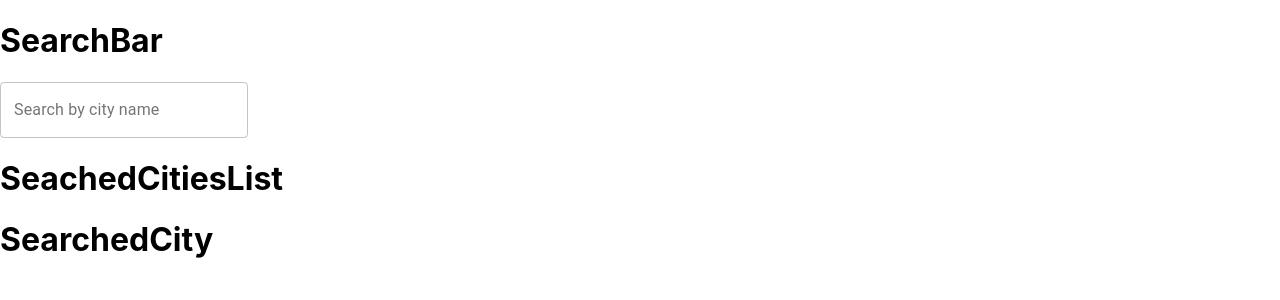
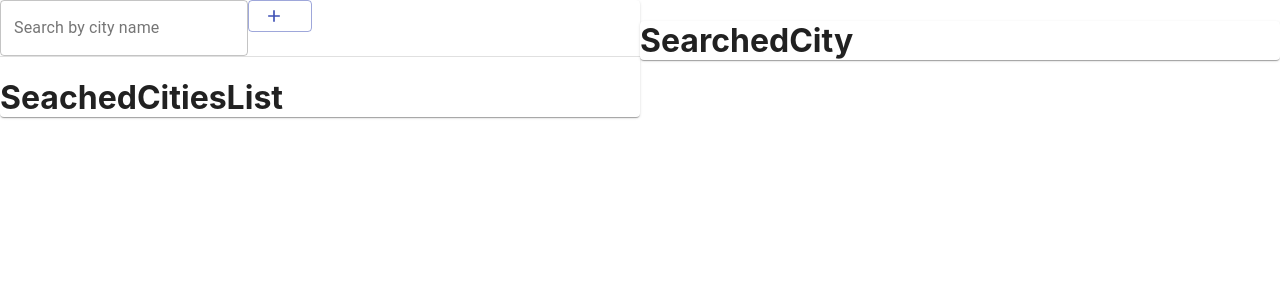
Before and after one commit to Prithvirajkumar/iqvia-project, a React (Create React App) app: page / in a window 1280 px wide. Shown: the top 300 px of the page. Built offline with nearby package versions, Linux system fonts and the light colour scheme.

Commit message:
added api calls

```diff
--- a/package.json
+++ b/package.json
@@ -4,9 +4,11 @@
   "private": true,
   "dependencies": {
     "@material-ui/core": "^4.12.2",
+    "@material-ui/icons": "^4.11.2",
     "@testing-library/jest-dom": "^5.14.1",
     "@testing-library/react": "^11.2.7",
     "@testing-library/user-event": "^12.8.3",
+    "axios": "^0.21.1",
     "react": "^17.0.2",
     "react-dom": "^17.0.2",
     "react-scripts": "4.0.3",
--- a/src/components/Dashboard/Dashboard.js
+++ b/src/components/Dashboard/Dashboard.js
@@ -1,14 +1,28 @@
 import React from "react";
+import Grid from "@material-ui/core/Grid";
+import Paper from "@material-ui/core/Paper";
+
 import SearchBar from "./SearchBar/SearchBar";
 import SeachedCitiesList from "./SearchedCitiesList/SearchedCitiesList";
 import SearchedCity from "./SearchedCity/SearchedCity";
+import classes from "./Dashboard.module.css";
 
 const Dashboard = () => {
   return (
     <React.Fragment>
-      <SearchBar></SearchBar>
-      <SeachedCitiesList></SeachedCitiesList>
-      <SearchedCity></SearchedCity>
+      <Grid className={classes.gridDisplay} item xs={12}>
+        <Grid item xs={6}>
+          <Paper>
+            <SearchBar></SearchBar>
+            <SeachedCitiesList></SeachedCitiesList>
+          </Paper>
+        </Grid>
+        <Grid item xs={6}>
+          <Paper>
+            <SearchedCity></SearchedCity>
+          </Paper>
+        </Grid>
+      </Grid>
     </React.Fragment>
   );
 };
--- /dev/null
+++ b/src/components/Dashboard/Dashboard.module.css
@@ -0,0 +1,3 @@
+.gridDisplay {
+  display: flex;
+}
--- a/src/components/Dashboard/SearchBar/SearchBar.js
+++ b/src/components/Dashboard/SearchBar/SearchBar.js
@@ -1,11 +1,18 @@
-import React from "react";
+import React, { useState } from "react";
 import TextField from "@material-ui/core/TextField";
+import AddIcon from "@material-ui/icons/Add";
+import Button from "@material-ui/core/Button";
+import Divider from "@material-ui/core/Divider";
+
 import classes from "./SearchBar.module.css";
+import { getCityWeatherHandler } from "../../../utils/getCityWeatherHandler";
 
 const SearchBar = () => {
+  const [search, setSearch] = useState("");
+  const [searchStateforButton, setSearchStateforButton] = useState("");
   return (
     <React.Fragment>
-      <h1>SearchBar</h1>
+      <div>
         <TextField
           className={classes.searchbar}
           id="search-by-city-name"
@@ -13,13 +20,27 @@ const SearchBar = () => {
           label="Search by city name"
           variant="outlined"
           onKeyUp={(event) => {
-          //   setSearchForClick(event.target.value);
-          //   if (event.keyCode === 13) {
-          //     getMoviesHandler(event.target.value);
-          //     setSearch(event.target.value);
-          //   }
+            setSearchStateforButton(event.target.value);
+            if (event.keyCode === 13) {
+              getCityWeatherHandler(event.target.value);
+              setSearch(event.target.value);
+            }
           }}
         />
+        <Button
+          className={classes.searchButton}
+          variant="outlined"
+          color="primary"
+          startIcon={<AddIcon />}
+          onClick={() => {
+            if (searchStateforButton) {
+              getCityWeatherHandler(searchStateforButton);
+              setSearch(searchStateforButton);
+            }
+          }}
+        ></Button>
+      </div>
+      <Divider></Divider>
     </React.Fragment>
   );
 };
--- /dev/null
+++ b/src/utils/getCityWeatherHandler.js
@@ -0,0 +1,12 @@
+import axios from "axios";
+
+export const getCityWeatherHandler = async (searchValue) => {
+  try {
+    const response = await axios.get(
+      `http://api.openweathermap.org/data/2.5/weather?q=${searchValue}&appid=c51223c219d6aec8cb8c5210449bd859`
+    );
+    console.log(response);
+  } catch (error) {
+    console.error("Data from API:", error);
+  }
+};
```
Also changed, not shown: 1 other file (tests, documents, lock files or other folders). Lines whose indentation alone changed are shown as unchanged.
